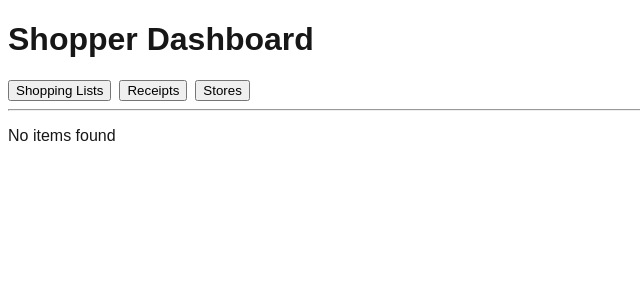
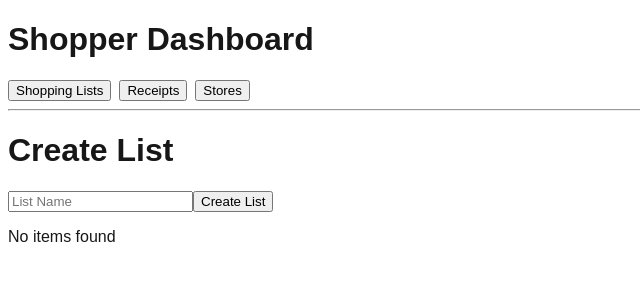
Before and after one commit to jdwiberg/Software-Engineer-Group-Sigma, a Next.js app in the folder frontend/: page /shopperDashboard in a window 1280 px wide. Shown: the top 300 px of the page, without its empty margins (0-640 px from the left). Built offline with nearby package versions, Linux system fonts and the light colour scheme.

Commit message:
fixing addShoppingList

```diff
--- a/frontend/app/shopperDashboard/Lists.tsx
+++ b/frontend/app/shopperDashboard/Lists.tsx
@@ -13,12 +13,14 @@ export default function Lists() {
     }
 
     const [username, setUsername] = useState("")
+    const [listName, setListName] = useState("") //for adding a new list
     const [error, setError] = useState("")
     const [message, setMessage] = useState("")
     const [shoppingLists, setShoppingLists] = useState<shoppingList[]>([])
     const [shoppingListItems, setShoppingListItems] = useState<listItems[]>([])
     const [open, setOpen] = useState(false)
-    const [selectedList, setSelectedList] = useState<string | null>(null)
+    const [selectedList, setSelectedList] = useState<string | null>(null) // for selecting a list to display items
+    const [isSubmitting, setIsSubmitting] = useState(false)
 
     useEffect(() => {
         const u = localStorage.getItem("username")
@@ -92,9 +94,73 @@ export default function Lists() {
     }
 
 
+    async function submitList(e: React.FormEvent) {
+        e.preventDefault();
+        setMessage("")
+        setError("")
+        setIsSubmitting(true)
+
+        try {
+            const res = await fetch(
+                "https://nsnnfm38da.execute-api.us-east-1.amazonaws.com/prod/addShoppingList",
+                {
+                    method: "POST",
+                    body: JSON.stringify({ username, sl_name : listName })
+                }
+            )
+
+            const data = await res.json()
+
+            let body
+            try {
+              body = JSON.parse(data.body);
+            } catch (err) {
+              console.error("Failed to parse body", err);
+            }
+
+            if (data.statusCode != 200) {
+                setError(data.error)
+                setMessage("Invalid list name, please try again.")
+            } else {
+                setMessage(body.message)
+                setListName("")
+            }
+        } catch (err) {
+            console.error("something went wrong: ", err);
+        } finally {
+            setIsSubmitting(false)
+        }
+      }
+
 
     return (
     <div>
+        <h1>Create List</h1>
+        <form onSubmit={submitList}>
+
+          <input
+            name='listName'
+            type="text"
+            placeholder='List Name'
+            value={listName}
+            onChange={(e) => setListName(e.target.value)}
+            required
+          />
+
+          <button
+          type='submit'
+          disabled={isSubmitting}
+          >
+          {isSubmitting ? "Making list... " : "Create List" }
+          </button>
+        </form>
+
+        {message && (
+          <p>{message}</p>
+        )}
+        {error && (
+          <p>{error}</p>
+        )}
         {shoppingLists.length > 0 ? (
         <>
             <ul>
```
Also changed, not shown: 2 other files (tests, documents, lock files or other folders).
